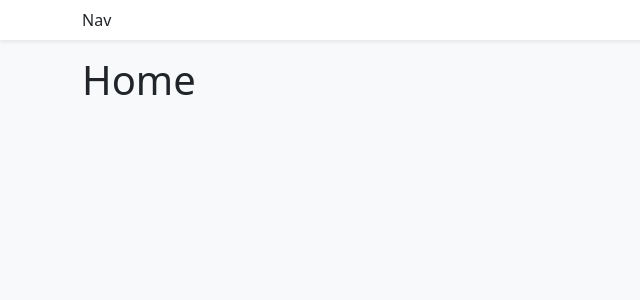
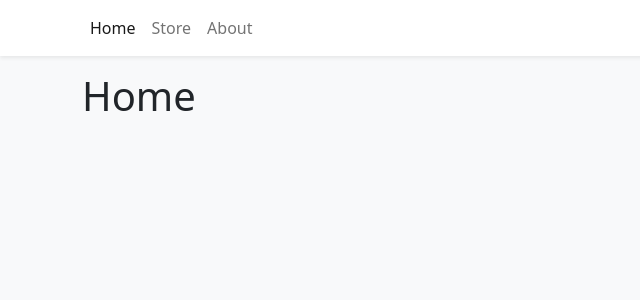
Before and after one commit to mynhinguyentruong/shopping-cart-ts, a React (Vite) app: page / in a window 1280 px wide. Shown: the top 300 px of the page, without its empty margins (0-640 px from the left). Built offline with nearby package versions, Linux system fonts and the light colour scheme.

Commit message:
Setup Nav.Link from bootstrap to act as NavLink in react-router

```diff
--- a/src/components/Navbar.tsx
+++ b/src/components/Navbar.tsx
@@ -1,9 +1,17 @@
-import { Navbar as NavbarBs, Container } from 'react-bootstrap'
+import { Navbar as NavbarBs, Container, Nav } from 'react-bootstrap'
+
+import { NavLink } from 'react-router-dom'
 
 export function Navbar() {
   return (
     <NavbarBs className='bg-white shadow-sm mb-3'>
-      <Container>Nav</Container>
+      <Container>
+        <Nav>
+          <Nav.Link as={NavLink} to="/">Home</Nav.Link>
+          <Nav.Link as={NavLink} to="/store">Store</Nav.Link>
+          <Nav.Link as={NavLink} to="/about">About</Nav.Link>
+        </Nav>
+        </Container>
     </NavbarBs>
   )
 }
```
